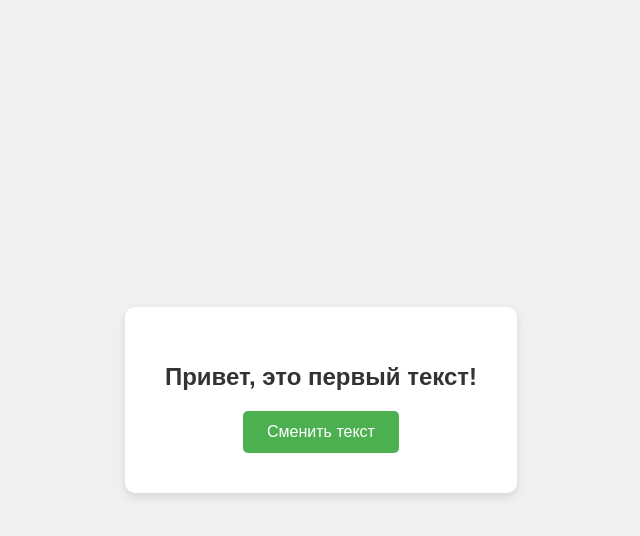
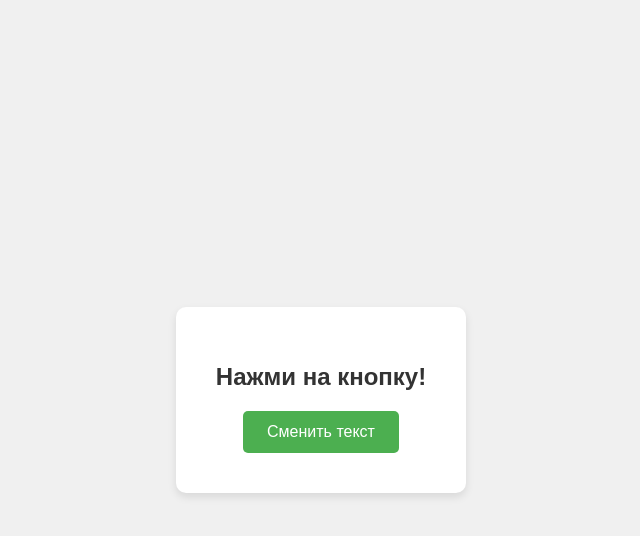
Before and after one commit to korobka170111-afk/liz, a Flask app: page / in a window 1280 px wide. Shown: the top 536 px of the page, without its empty margins (319-959 px from the left). Run offline with Flask 3, Linux system fonts and the light colour scheme.

Commit message:
Update index.html

```diff
--- a/templates/index.html
+++ b/templates/index.html
@@ -8,7 +8,7 @@
 </head>
 <body>
     <div class="container">
-        <h1 id="main-text">Привет, это первый текст!</h1>
+        <h1 id="main-text">Нажми на кнопку!</h1>
         <button id="change-btn">Сменить текст</button>
     </div>
 
```
